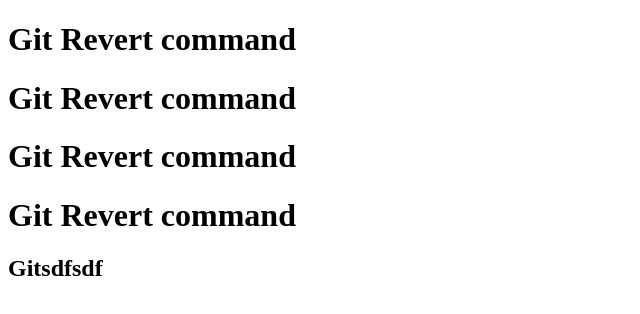
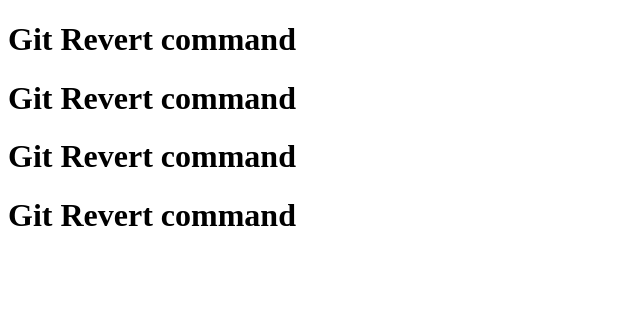
Before and after one commit to alihaider9211/Git-Revert, a plain HTML site: page index.html in a window 1280 px wide. Shown: the whole page, without its empty margins (0-640 px from the left). Drawn offline with Linux system fonts and the light colour scheme.

Commit message:
Revert "third"
This reverts commit a228d85f73466c5b82a4940a341f5178356d6f3a.

```diff
--- a/index.html
+++ b/index.html
@@ -10,6 +10,5 @@
     <h1>Git Revert command</h1>
     <h1>Git Revert command</h1>
     <h1>Git Revert command</h1>
-    <h2>Gitsdfsdf</h2>
 </body>
 </html>
```
